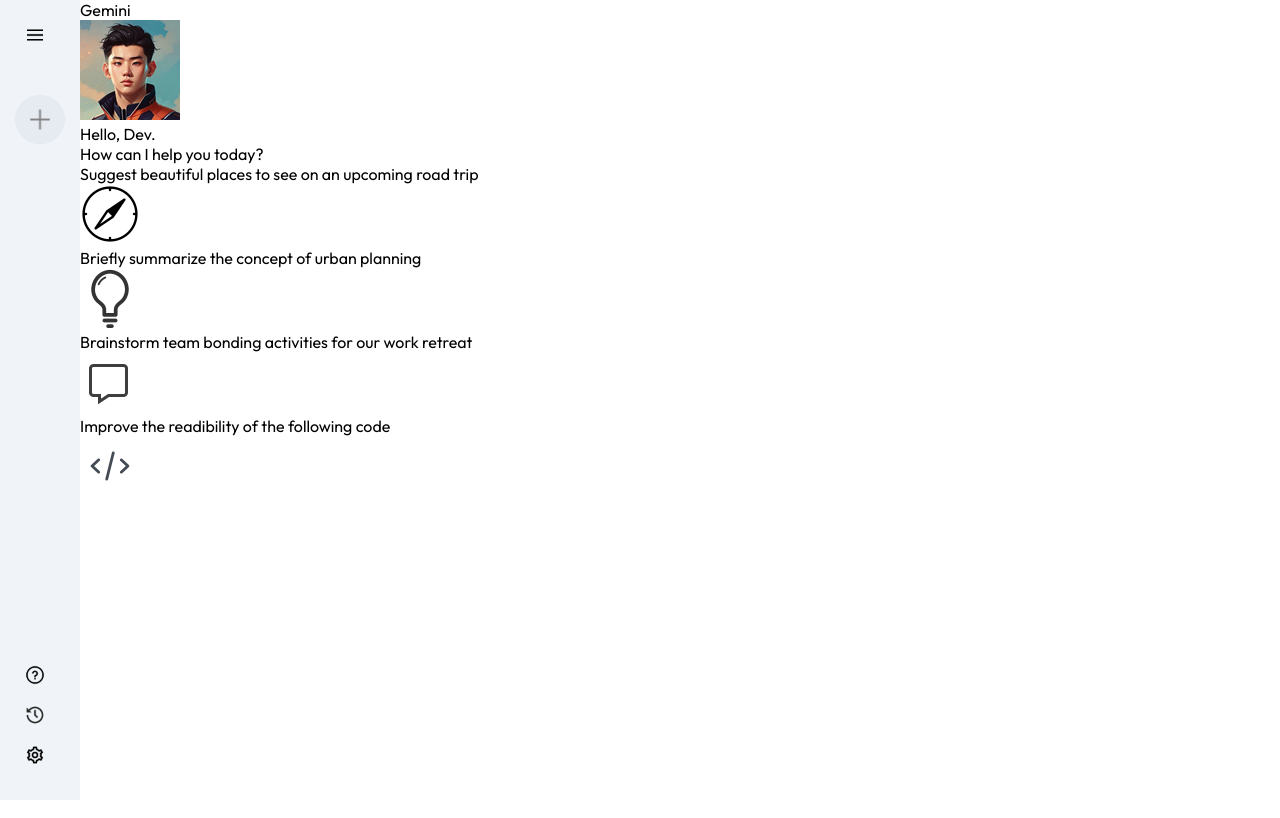
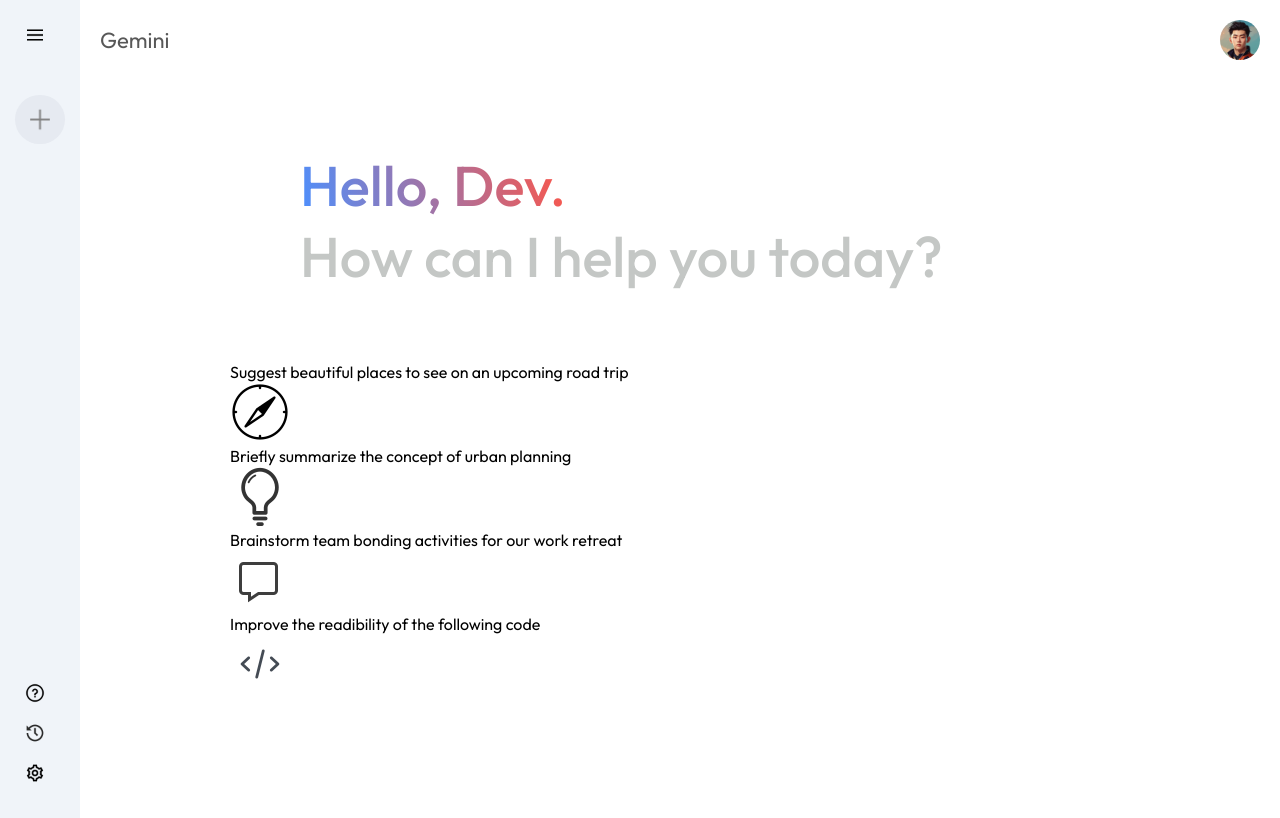
Before and after one commit to itsjustabhii/Google-Gemini, a React (Vite) app: page / in a window 1280 px wide. Built offline with nearby package versions, Linux system fonts and the light colour scheme.

Commit message:
added css designs

```diff
--- a/src/components/Main/Main.css
+++ b/src/components/Main/Main.css
@@ -0,0 +1,39 @@
+.main{
+    flex: 1;
+    min-height: 100vh;
+    padding-bottom: 15vh;
+    position: relative;
+}
+
+.main .nav{
+    display: flex;
+    align-items: center;
+    justify-content: space-between;
+    font-size: 22px;
+    padding: 20px;
+    color: #585858;
+}
+
+.main .nav img{
+    width: 40px;
+    border-radius: 50%;
+}
+
+.main-container{
+    max-width: 900px;
+    margin: auto;
+}
+
+.main .greet{
+    margin: 50px;
+    font-size: 56px;
+    color: #c4c7c5;
+    font-weight: 500;
+    padding: 20px;
+}
+
+.main .greet span{
+    background: -webkit-linear-gradient(16deg, #4b90ff, #ff5546);
+    -webkit-background-clip: text;
+    -webkit-text-fill-color: transparent;
+}
```
